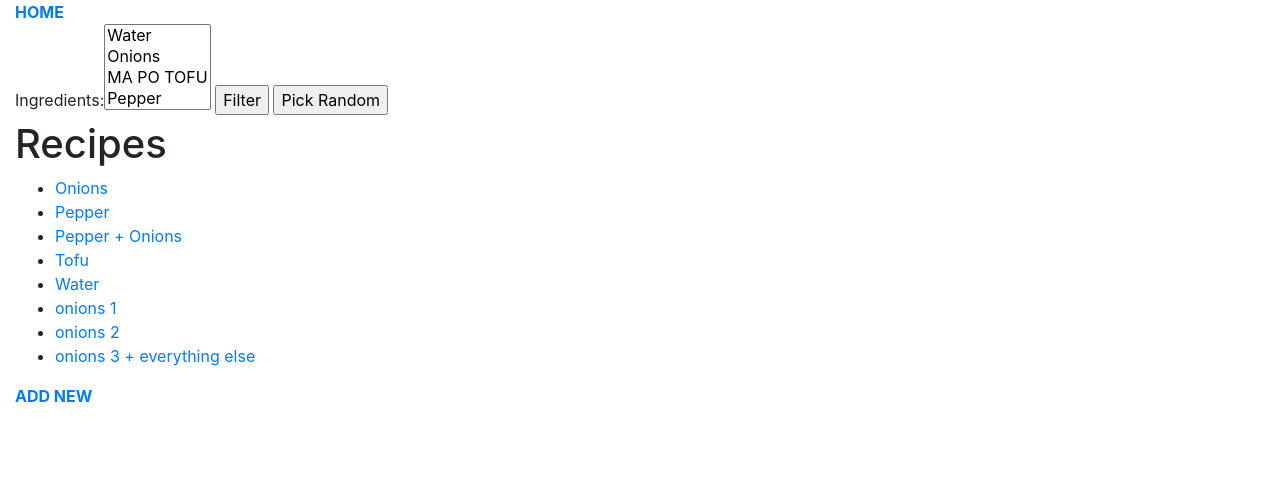
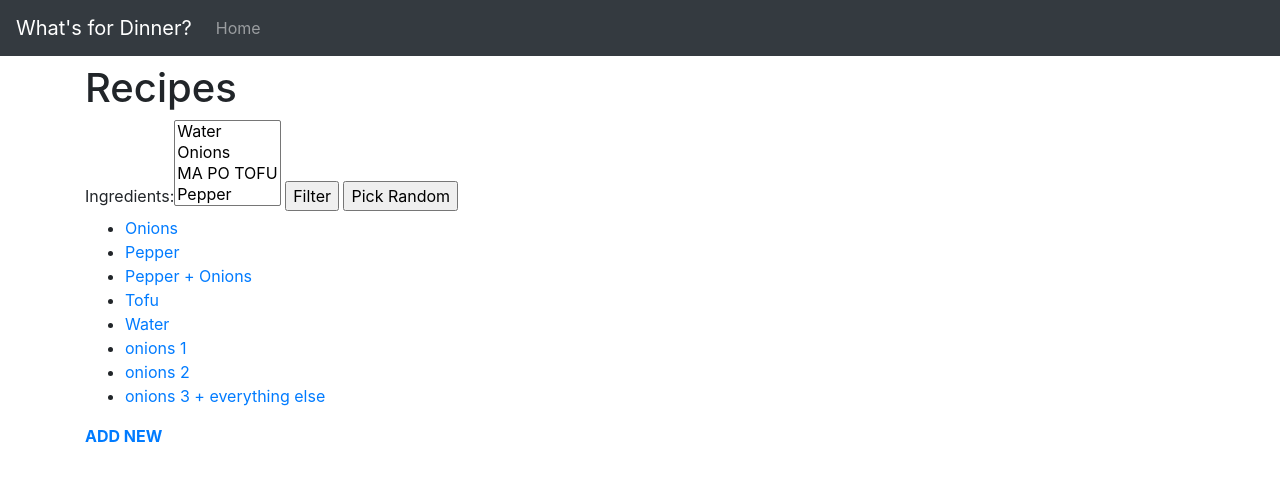
Before and after one commit to j-a-tran/whats-for-dinner, a Django app: page / in a window 1280 px wide. Shown: the top 481 px of the page. Run offline with Django 3.2, Linux system fonts and the light colour scheme; data comes from the database, SQL or seed files in the repository; some libraries are stand-ins or nearby versions.

Commit message:
Bootstrap navbar

```diff
--- a/dinner_project/recipes/templates/recipes/index.html
+++ b/dinner_project/recipes/templates/recipes/index.html
@@ -1,13 +1,13 @@
 {% extends "base.html" %}
 
 {% block content %}
+    <h1>Recipes</h1>
+
     <form action="{% url 'recipe-results' %}" method="GET">
         {{ form }}
         <input type="submit" name="filter" value="Filter">
         <input type="submit" name="randomize" value="Pick Random">
     </form>
-
-    <h1>Recipes</h1>
 
     {% if object_list %}
 
--- a/dinner_project/templates/base.html
+++ b/dinner_project/templates/base.html
@@ -7,15 +7,28 @@
   <link rel="stylesheet" href="https://stackpath.bootstrapcdn.com/bootstrap/4.3.1/css/bootstrap.min.css" integrity="sha384-ggOyR0iXCbMQv3Xipma34MD+dH/1fQ784/j6cY/iJTQUOhcWr7x9JvoRxT2MZw1T" crossorigin="anonymous">
 </head>
 <body>
-  <div class="container-fluid">
-    <div class="row">
-      <div class="col">
-        {% block navbar %}
-            <a href="{% url 'index' %}"><strong>HOME</strong></a>
-        {% endblock %}
-      </div>
+
+
+  <nav class="navbar navbar-expand-md navbar-dark bg-dark">
+    <a class="navbar-brand" href="#">What's for Dinner?</a>
+
+    <button class="navbar-toggler" type="button" data-toggle="collapse" data-target="#navbarSupportedContent" aria-controls="navbarSupportedContent" aria-expanded="false" aria-label="Toggle navigation">
+      <span class="navbar-toggler-icon"></span>
+    </button>
+
+    <div class="collapse navbar-collapse" id="navbarSupportedContent">
+      <ul class="navbar-nav mr-auto">
+        <li class="nav-item">
+          <a class="nav-link" href="{% url 'index' %}">Home</a>
+        </li>
+      </ul>
     </div>
-    <div class="row">
+
+  </nav>
+
+
+  <div class="container">
+    <div class="row my-2">
         <div class="col">
             {% block content %}
             {% endblock %}
```
Also changed, not shown: dinner_project/recipes/templates/recipes/base.html (deleted, +0 -26 lines).
